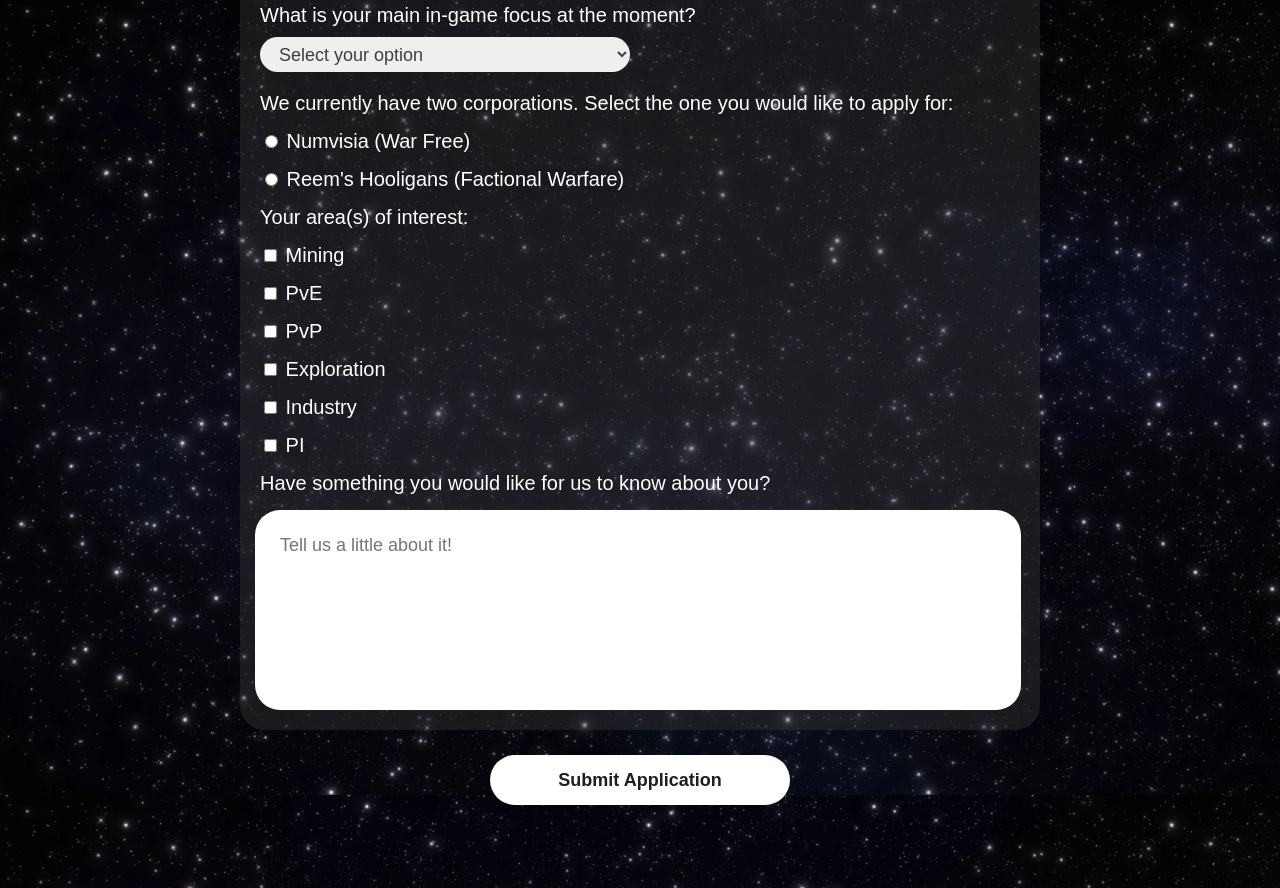
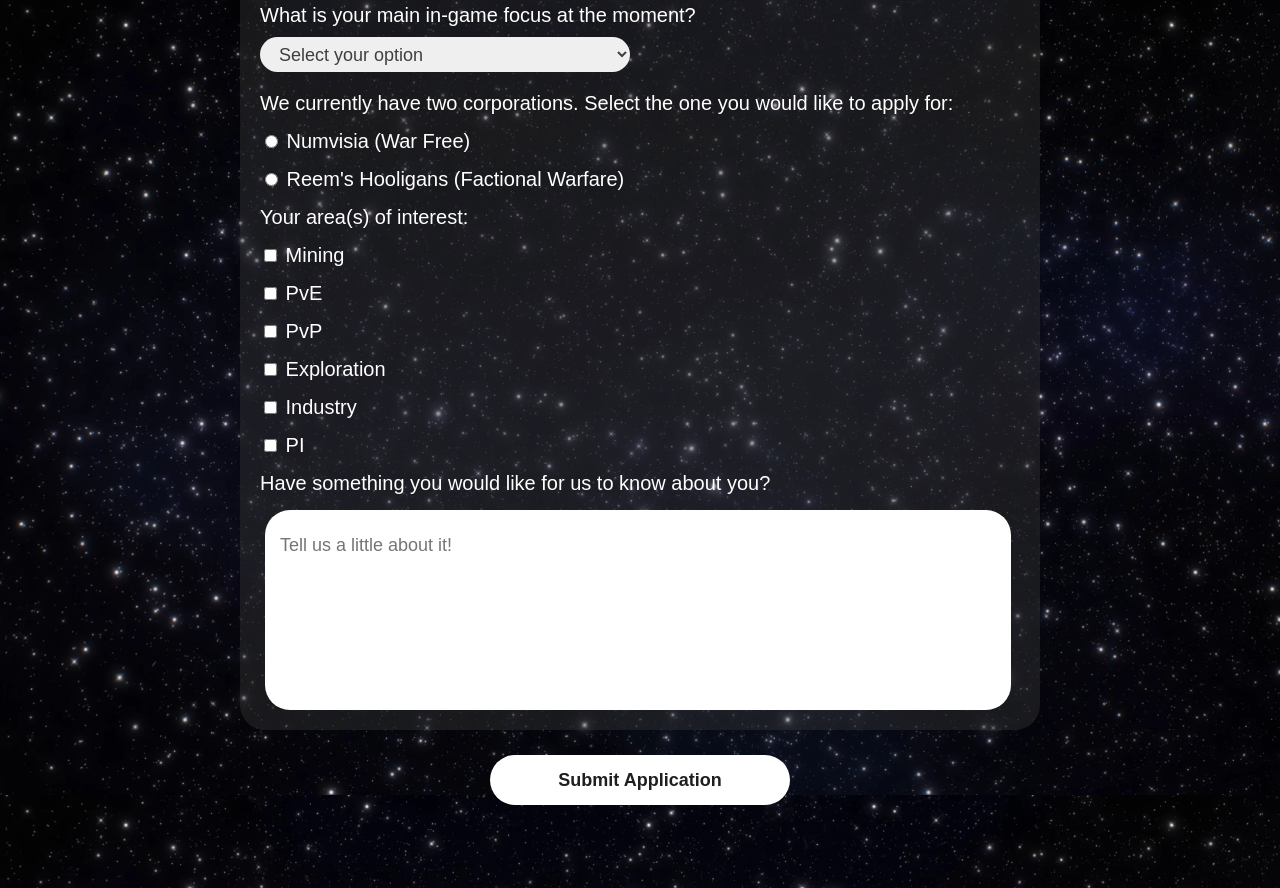
Before and after one commit to dieGeisterhand/recruitment-form, a plain HTML site: page index.html in a window 1280 px wide. Shown: the part 805-1693 px from the top of the page. Drawn offline with Linux system fonts and the light colour scheme.

Commit message:
No more changes

```diff
--- a/css/style.css
+++ b/css/style.css
@@ -7,7 +7,6 @@ body {
   background-attachment: fixed;
   background-size: cover;
   padding: 75px;
-
 }
 
 
@@ -37,7 +36,6 @@ footer {
   text-align: center;
 }
 
-
 input, select,
 textarea {
   color: rgb(63, 63, 63);
@@ -55,8 +53,6 @@ img {
   height: 200px;
 }
 
-
-
 .form-container{
   background-color: rgba(56, 56, 56, 0.4);
   padding: 15px;
@@ -69,7 +65,6 @@ img {
   padding-bottom: 10px;
 }
 
-
 input[type="email"] {
   display: block;
   width: 100%;
@@ -81,7 +76,6 @@ input[type="email"] {
   margin-bottom: 20px;
   border: none;
 }
-
 
 input[type="text"] {
   display: block;
@@ -123,14 +117,11 @@ input[type="number"] {
 input[type="radio"] {
   accent-color: rgb(255, 178, 61);
   border: 0;
-
 }
 
 input[type="checkbox"] {
   accent-color: rgb(255, 178, 61);
   border: 0;
-
-
 }
 
 select{
@@ -151,8 +142,6 @@ select{
   margin-bottom: 25px;
 }
 
-
-
 #survey-form {
   margin: 0 auto;
   max-width: 800px;
@@ -167,11 +156,12 @@ textarea {
   font-size: 18px;
   border-radius: 25px;
   margin-bottom: 5px;
+  margin-left: 20px;
   padding: 25px;
-  margin-left: 10px;
+  padding-left: 15px;
+  padding-right: 15px;
   border: none;
 }
-
 
 .submit {
   display: block;
@@ -185,7 +175,6 @@ textarea {
   background-color: white;
   color: rgb(31, 31, 31);
   border: none;
-
 }
 
 .submit:active{
```
Also changed, not shown: index.html (+0 -28 lines).
